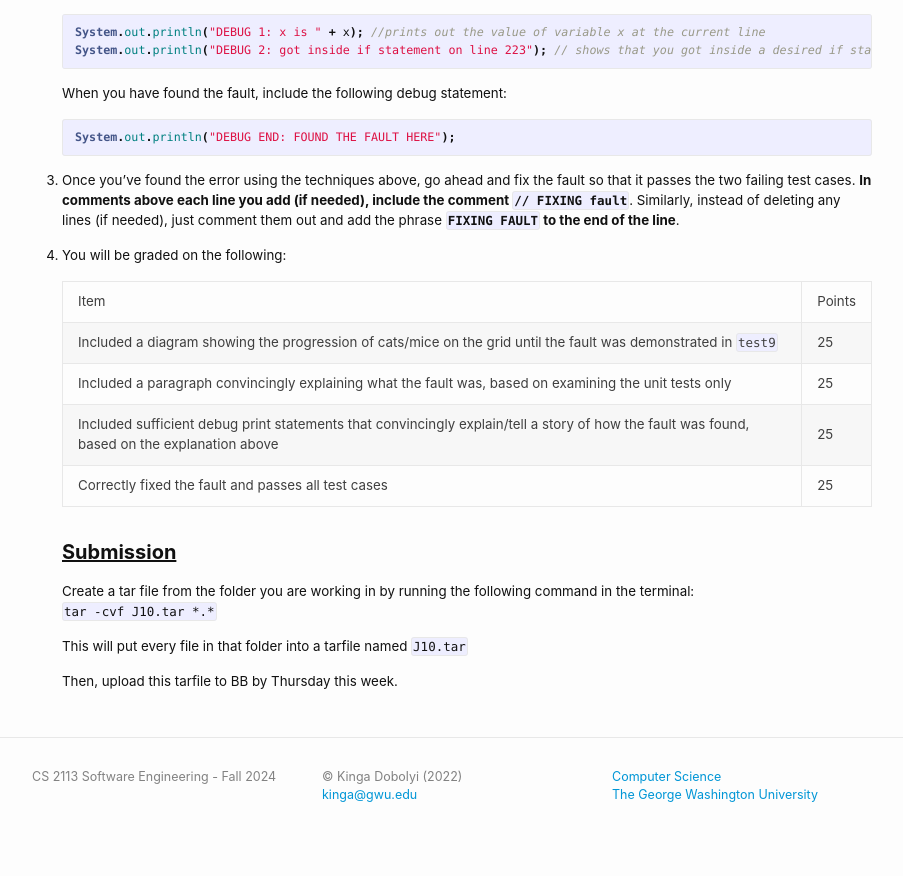
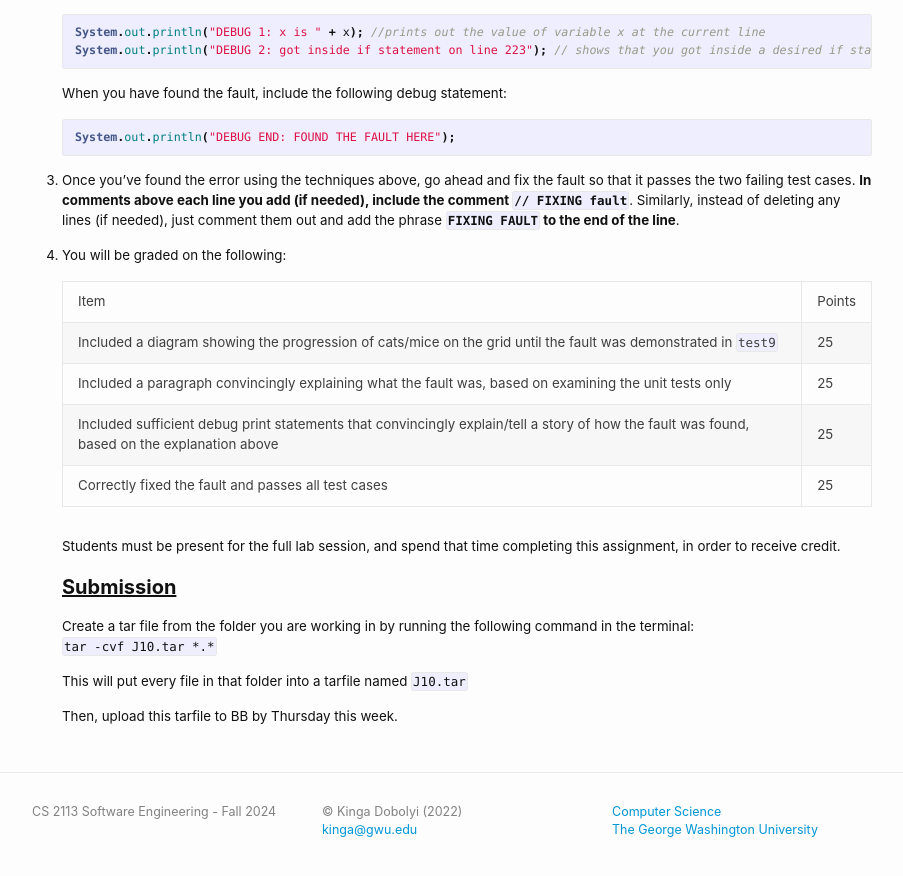
Before and after one commit to cs2113-f24/cs2113-f24.github.io, a Jekyll site: the page built from wrkshts/J10-wrksht.md, in a window 1280 px wide and 900 px high, scrolled down 876 px. Shown: the top 876 px of the window, without its empty margins (188-1091 px from the left). Built offline with Jekyll 4.4.1, drawn with Linux system fonts in a browser that asks for light colours.

Commit message:
extra credit

```diff
--- a/wrkshts/J10-wrksht.md
+++ b/wrkshts/J10-wrksht.md
@@ -59,6 +59,8 @@ Once you've found the error using the techniques above, go ahead and fix the fau
 |Included sufficient debug print statements that convincingly explain/tell a story of how the fault was found, based on the explanation above | 25 |
 |Correctly fixed the fault and passes all test cases | 25 |
 
+Students must be present for the full lab session, and spend that time completing this assignment, in order to receive credit.
+
 ## Submission
 
 Create a tar file from the folder you are working in by running the following command in the terminal:
```
